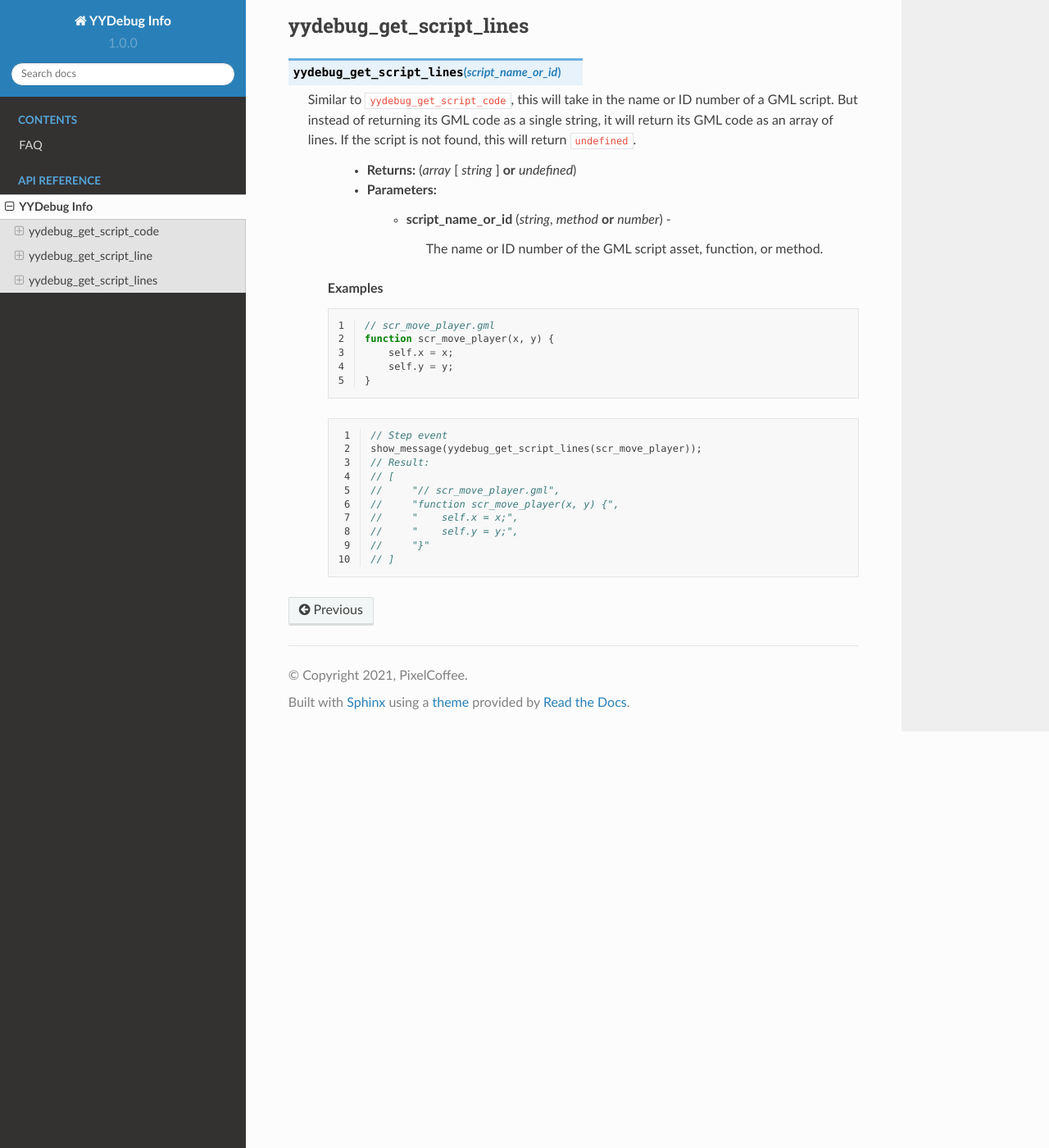
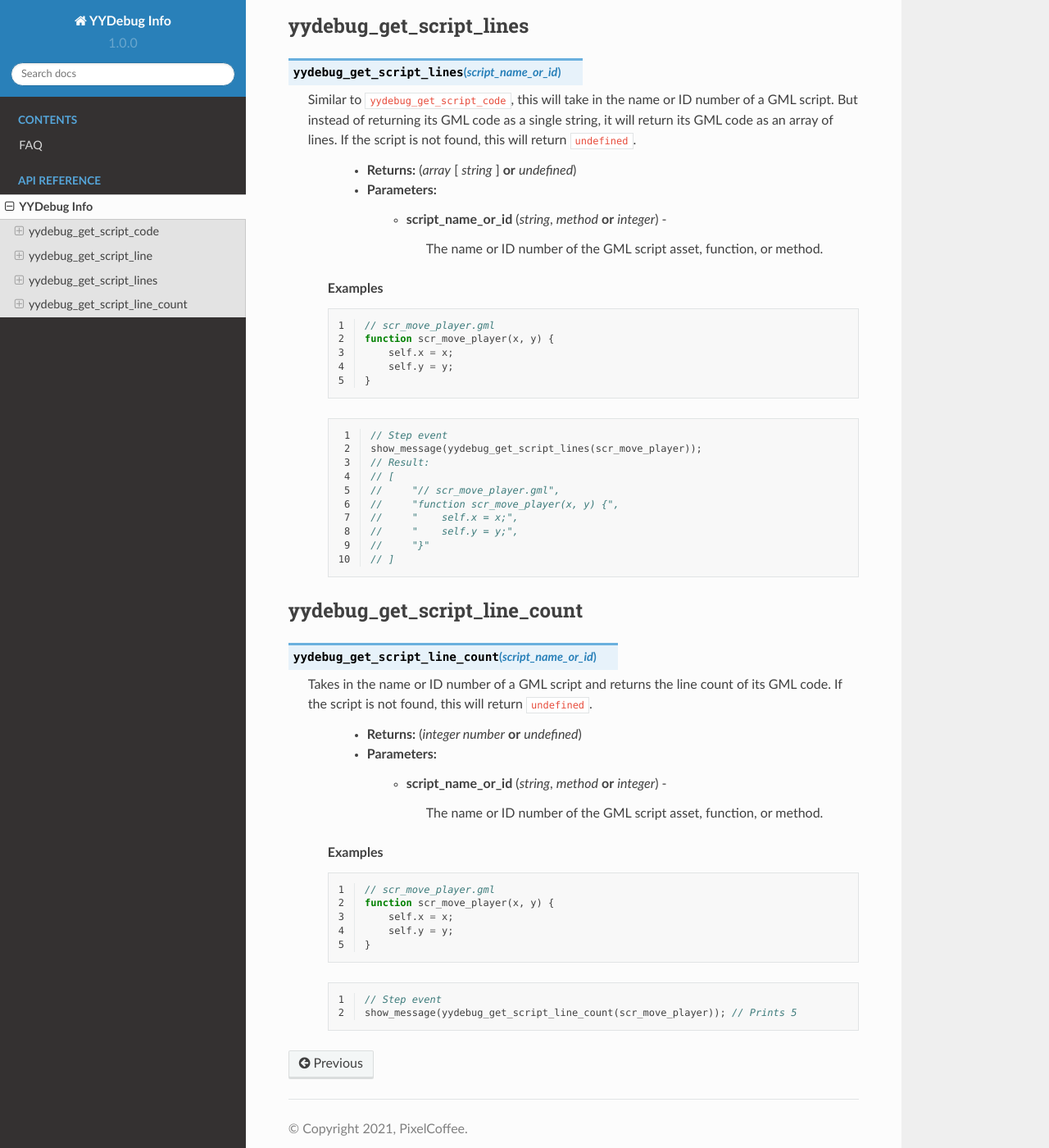
Before and after one commit to pixel-coffee/yydebuginfodocs, a Sphinx documentation site: the page built from docs/source/yydebug_info.rst, in a window 1280 px wide and 1400 px high, scrolled down 2107 px. Shown: the whole window at 82% size. Built offline with Sphinx 7.4.7 and the Read the Docs theme 2.0.0, drawn with Linux system fonts in a browser that asks for light colours; some of the changed text lies outside the part shown.

Commit message:
Update yydebug_info.rst

```diff
--- a/docs/source/yydebug_info.rst
+++ b/docs/source/yydebug_info.rst
@@ -12,7 +12,7 @@ yydebug_get_script_code
 
         * **Parameters:**
 
-            * **script_name_or_id** (*string*, *method* **or** *number*) -
+            * **script_name_or_id** (*string*, *method* **or** *integer*) -
 
                 The name or ID number of the GML script asset, function, or method.
 
@@ -79,7 +79,7 @@ yydebug_get_script_line
 
        * **Parameters:**
 
-           * **script_name_or_id** (*string*, *method* **or** *number*) -
+           * **script_name_or_id** (*string*, *method* **or** *integer*) -
 
                The name or ID number of the GML script asset, function, or method.
 
@@ -115,7 +115,7 @@ yydebug_get_script_lines
 
        * **Parameters:**
 
-           * **script_name_or_id** (*string*, *method* **or** *number*) -
+           * **script_name_or_id** (*string*, *method* **or** *integer*) -
 
                The name or ID number of the GML script asset, function, or method.
 
@@ -143,3 +143,35 @@ yydebug_get_script_lines
         //     "    self.y = y;",
         //     "}"
         // ]
+
+yydebug_get_script_line_count
+^^^^^^^^^^^^^^^^^^^^^^^^^^^^^
+
+.. py:function:: yydebug_get_script_line_count(script_name_or_id)
+
+   Takes in the name or ID number of a GML script and returns the line count of its GML code. If the script is not found, this will return ``undefined``.
+
+       * **Returns:** (*integer number* **or** *undefined*)
+
+       * **Parameters:**
+
+           * **script_name_or_id** (*string*, *method* **or** *integer*) -
+
+               The name or ID number of the GML script asset, function, or method.
+
+    **Examples**
+
+    .. code-block:: javascript
+        :linenos:
+
+        // scr_move_player.gml
+        function scr_move_player(x, y) {
+            self.x = x;
+            self.y = y;
+        }
+
+    .. code-block:: javascript
+        :linenos:
+
+        // Step event
+        show_message(yydebug_get_script_line_count(scr_move_player)); // Prints 5
```
